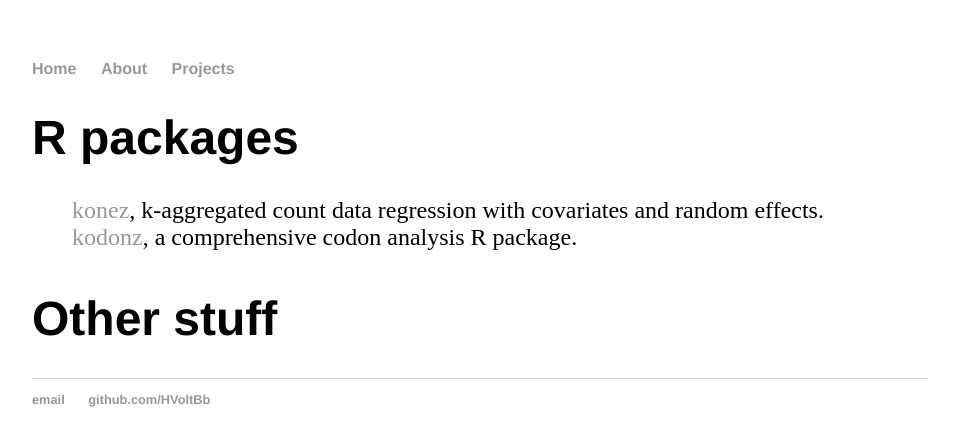
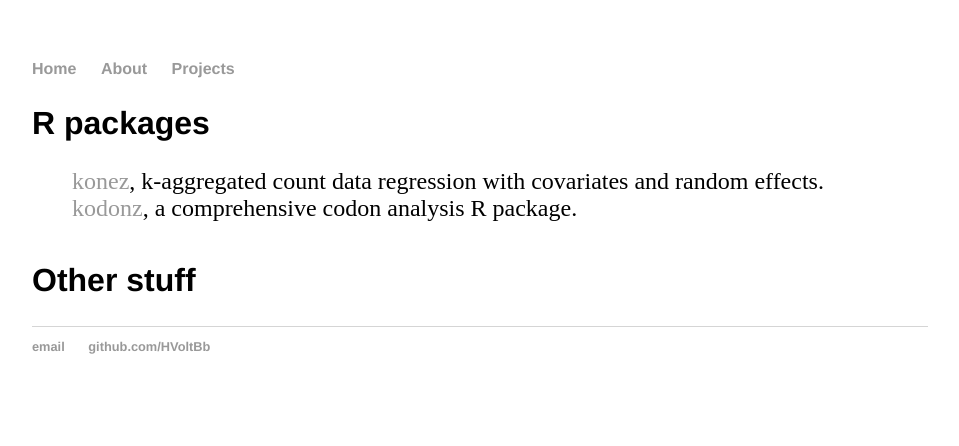
Before and after one commit to HVoltBb/HVoltBb.github.io, a Jekyll site: the page built from projects/index.html, in a window 1280 px wide. Shown: the top 446 px of the page, without its empty margins (160-1119 px from the left). Built offline with Jekyll 4.4.1, drawn with Linux system fonts in a browser that asks for light colours.

Commit message:
update css

```diff
--- a/css/main.css
+++ b/css/main.css
@@ -23,6 +23,10 @@ h1 {
     font-size: 3em;
     font-family:'Helvetica', 'Arial', 'Sans-Serif';
 }
+h2 {
+    font-size: 2em;
+    font-family:'Helvetica', 'Arial', 'Sans-Serif';
+}
 p {
     font-size: 1.5em;
     line-height: 1.4em;
--- a/projects/index.html
+++ b/projects/index.html
@@ -2,9 +2,9 @@
 layout: default
 title: Projects
 ---
-<h1>R packages</h1>
+<h2>R packages</h2>
 <ul class='stuff'>
 	<li><a href="https://hvoltbb.github.io/konez/">konez</a>, k-aggregated count data regression with covariates and random effects.</li>
 	<li><a href="https://hvoltbb.github.io/kodonz/">kodonz</a>, a comprehensive codon analysis R package.</li>
 </ul>
-<h1>Other stuff</h1>
+<h2>Other stuff</h2>
```
